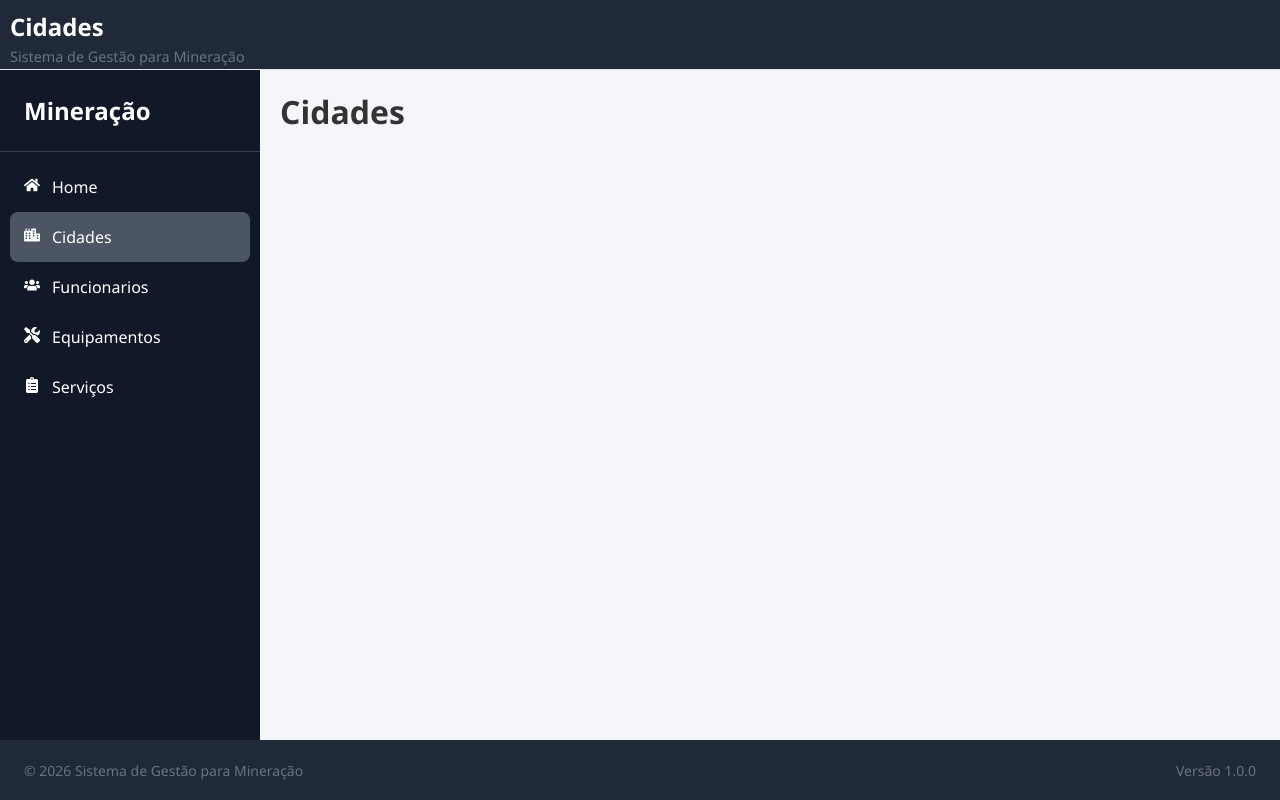
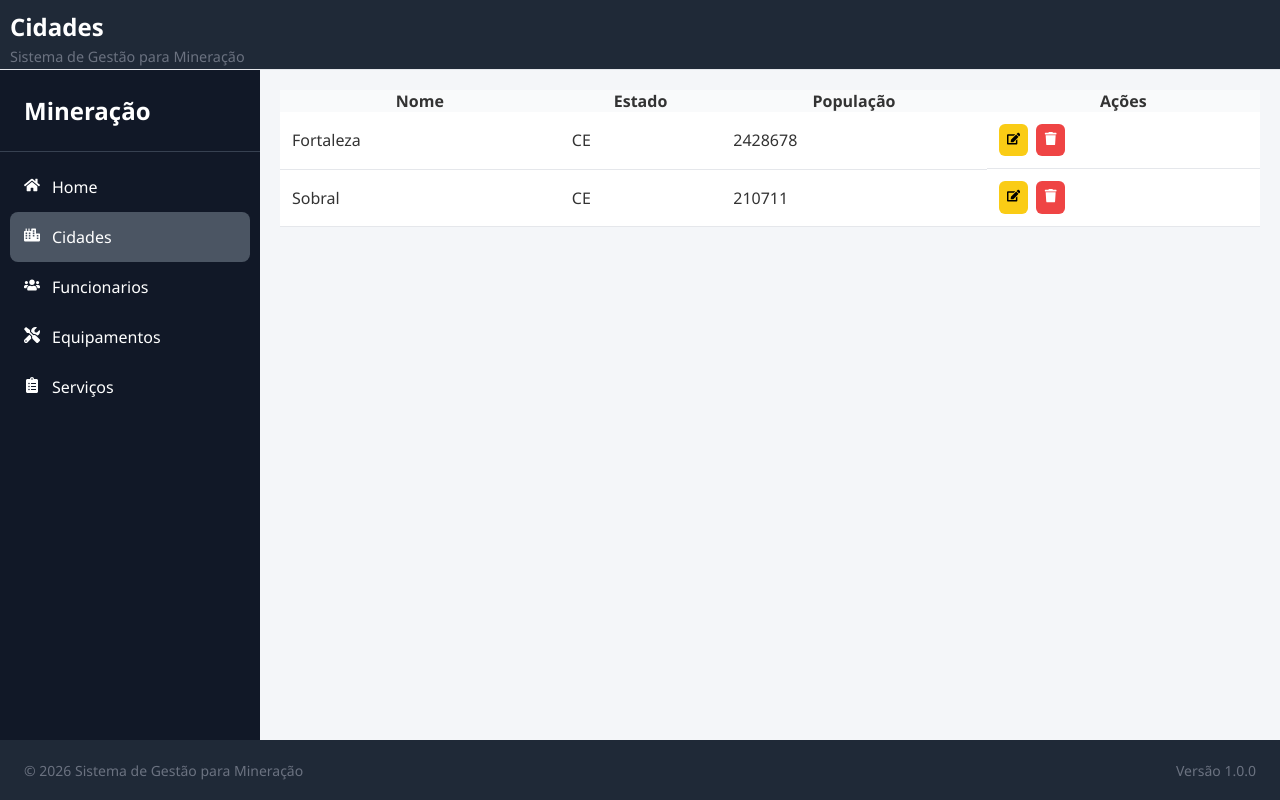
Before and after one commit to pedroolivsz/sistema-mineradora, a React (Vite) app: page /cidades in a window 1280 px wide. Built offline with nearby package versions, Linux system fonts and the light colour scheme.

Commit message:
feat: create reusable data table component

```diff
--- a/src/components/tabela/index.jsx
+++ b/src/components/tabela/index.jsx
@@ -6,8 +6,8 @@ function Tabela({
     dados,
     onEditar,
     onExcluir
-}) {
-    return (
+ }) {
+    return(
         <div className="table-container">
             <table className="table">
                 <thead>
--- a/src/components/tabela/style.css
+++ b/src/components/tabela/style.css
@@ -0,0 +1,48 @@
+.table-container {
+width: 100%;
+overflow-x: auto;
+}
+
+.table {
+width: 100%;
+border-collapse: collapse;
+background-color: #ffffff;
+}
+
+.table td {
+padding: 12px;
+border-bottom: 1px solid #e5e7eb;
+text-align: left;
+}
+
+.table th {
+background-color: #f9fafb;
+font-weight: 600;
+}
+
+.actions {
+display: flex;
+gap: 8px;
+}
+
+.btn-edit,
+.btn-delete {
+border: none;
+cursor: pointer;
+padding: 8px;
+border-radius: 6px;
+}
+
+.btn-edit {
+background-color: #facc15;
+}
+
+.btn-delete {
+background-color: #ef4444;
+color: white;
+}
+
+.empty {
+text-align: center;
+padding: 24px;
+}
--- a/src/pages/cidades/index.jsx
+++ b/src/pages/cidades/index.jsx
@@ -1,5 +1,50 @@
+import Tabela from "../../components/tabela";
+
 function Cidades() {
-    return <h1>Cidades</h1>;
+    const cidades = [
+        {
+        id: 1,
+        nome: "Fortaleza",
+        estado: "CE",
+        populacao: 2428678
+        },
+        {
+        id: 2,
+        nome: "Sobral",
+        estado: "CE",
+        populacao: 210711
+        }
+    ];
+
+    function editarCidade(id) { console.log("Editar:", id); }
+
+    function excluirCidade(id) { console.log("Excluir:", id); }
+
+    const colunas = [
+                {
+                    header: "Nome",
+                    accessor: "nome"
+                },
+                {
+                    header: "Estado",
+                    accessor: "estado"
+                },
+                {
+                    header: "População",
+                    accessor: "populacao"
+                }
+            ];
+
+    return (
+        <div>
+            <Tabela
+                colunas={colunas}
+                dados={cidades}
+                onEditar={editarCidade}
+                onExcluir={excluirCidade}
+            />
+        </div>
+    );
 }
 
 export default Cidades;
```
